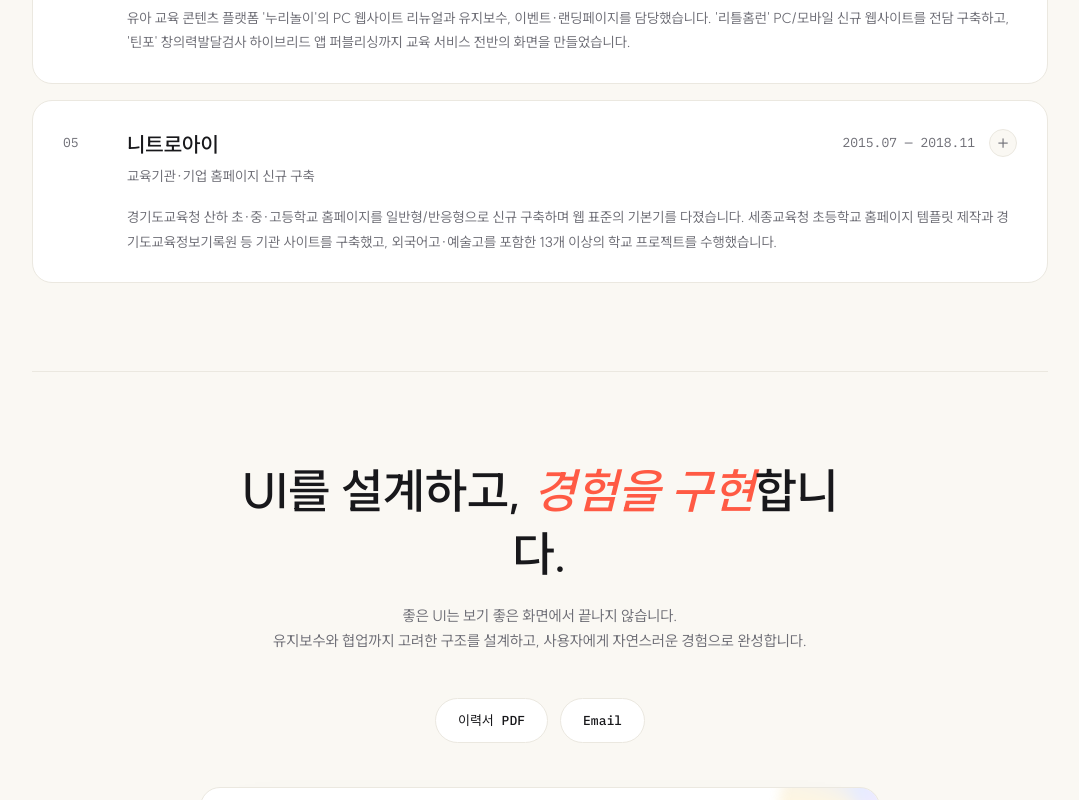
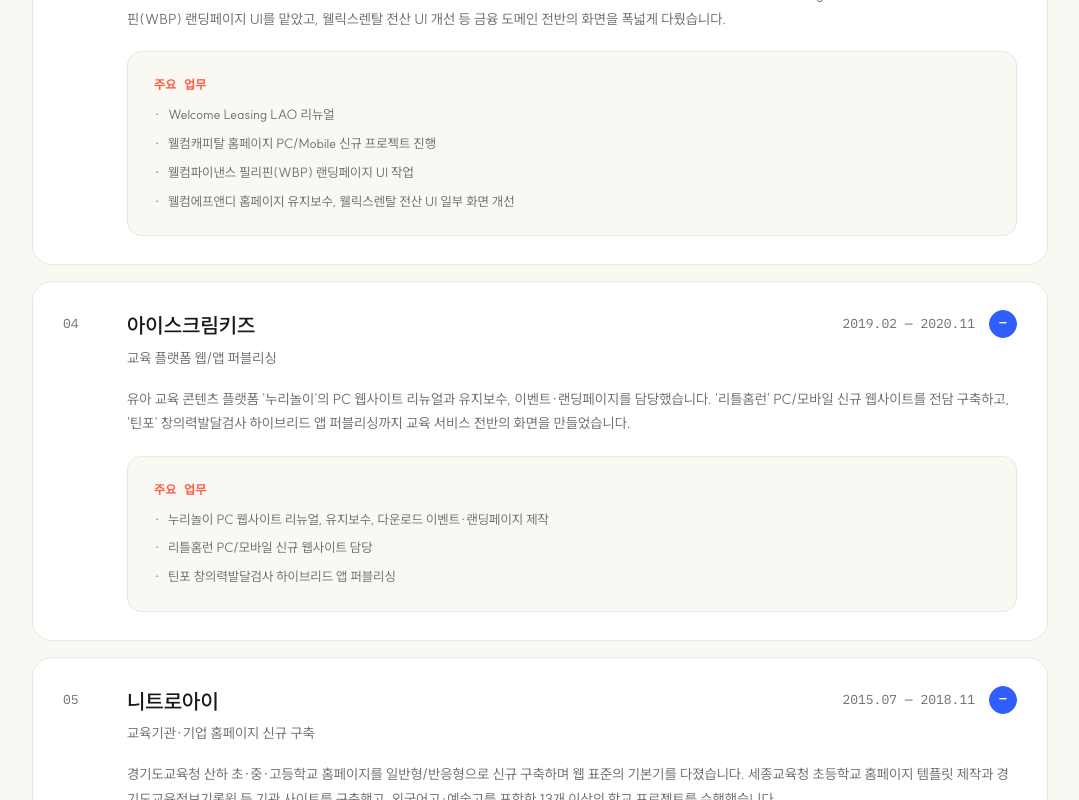
Before and after one commit to JENN-90/portfolio2026, a React (Vite) app: page / in a window 1280 px wide. Shown: the part 4240-5040 px from the top of the page, without its empty margins (100-1179 px from the left). Built offline with nearby package versions, Linux system fonts and the light colour scheme.

Commit message:
refactor: 경력 섹션 다중 열기 기능 개선

```diff
--- a/src/components/sections/CareerSection.tsx
+++ b/src/components/sections/CareerSection.tsx
@@ -9,7 +9,9 @@
 export default function CareerSection() {
   const listRef = useRef<HTMLDivElement>(null);
   const panelRefs = useRef<Record<string, HTMLDivElement | null>>({});
-  const [openId, setOpenId] = useState<string | null>(EXPERIENCES[0]?.id ?? null);
+  const [openIds, setOpenIds] = useState<Set<string>>(
+    () => new Set(EXPERIENCES.map((exp) => exp.id))
+  );
 
   useEffect(() => {
     const cards = listRef.current?.querySelectorAll(`.${styles.careerCard}`);
@@ -31,12 +33,17 @@
   useEffect(() => {
     Object.entries(panelRefs.current).forEach(([id, el]) => {
       if (!el) return;
-      el.style.maxHeight = id === openId ? `${el.scrollHeight}px` : "0px";
+      el.style.maxHeight = openIds.has(id) ? `${el.scrollHeight}px` : "0px";
     });
-  }, [openId]);
+  }, [openIds]);
 
   const toggle = (id: string) => {
-    setOpenId((prev) => (prev === id ? null : id));
+    setOpenIds((prev) => {
+      const next = new Set(prev);
+      if (next.has(id)) next.delete(id);
+      else next.add(id);
+      return next;
+    });
   };
 
   return (
@@ -63,7 +70,7 @@
 
         <div className={styles.careerList} ref={listRef}>
           {EXPERIENCES.map((exp, i) => {
-            const open = openId === exp.id;
+            const open = openIds.has(exp.id);
             return (
               <div
                 key={exp.id}
@@ -95,7 +102,9 @@
                     <div className={styles.roleLine}>{exp.role}</div>
                   </div>
                   <div className={styles.careerPeriod}>
-                    <span className={`${styles.period} mono`}>{exp.period}</span>
+                    <span className={`${styles.period} mono`}>
+                      {exp.period}
+                    </span>
                     <div className={styles.toggleBtn}>{open ? "−" : "+"}</div>
                   </div>
                 </div>
--- a/src/components/sections/ContactSection.module.scss
+++ b/src/components/sections/ContactSection.module.scss
@@ -4,7 +4,7 @@
 
 .contactHead {
   text-align: center;
-  max-width: 640px;
+  // max-width: 640px;
   margin: 0 auto 44px;
 
   h2 {
@@ -13,7 +13,8 @@
     line-height: 1.3;
 
     em {
-      font-style: italic;
+      font-style: normal;
+      font-weight: 700;
       color: var(--c1);
     }
   }
--- a/src/data/projects.ts
+++ b/src/data/projects.ts
@@ -83,6 +83,7 @@
     label: "",
     // video: video("works-thumbnail-web3.mp4"),
     chipColor: ChipColor.Purple,
+    link: "https://stablenet.network/ko",
   },
   {
     title: "WEB3 게임 글로벌 사전예약 FE 및 UI 개발",
```
